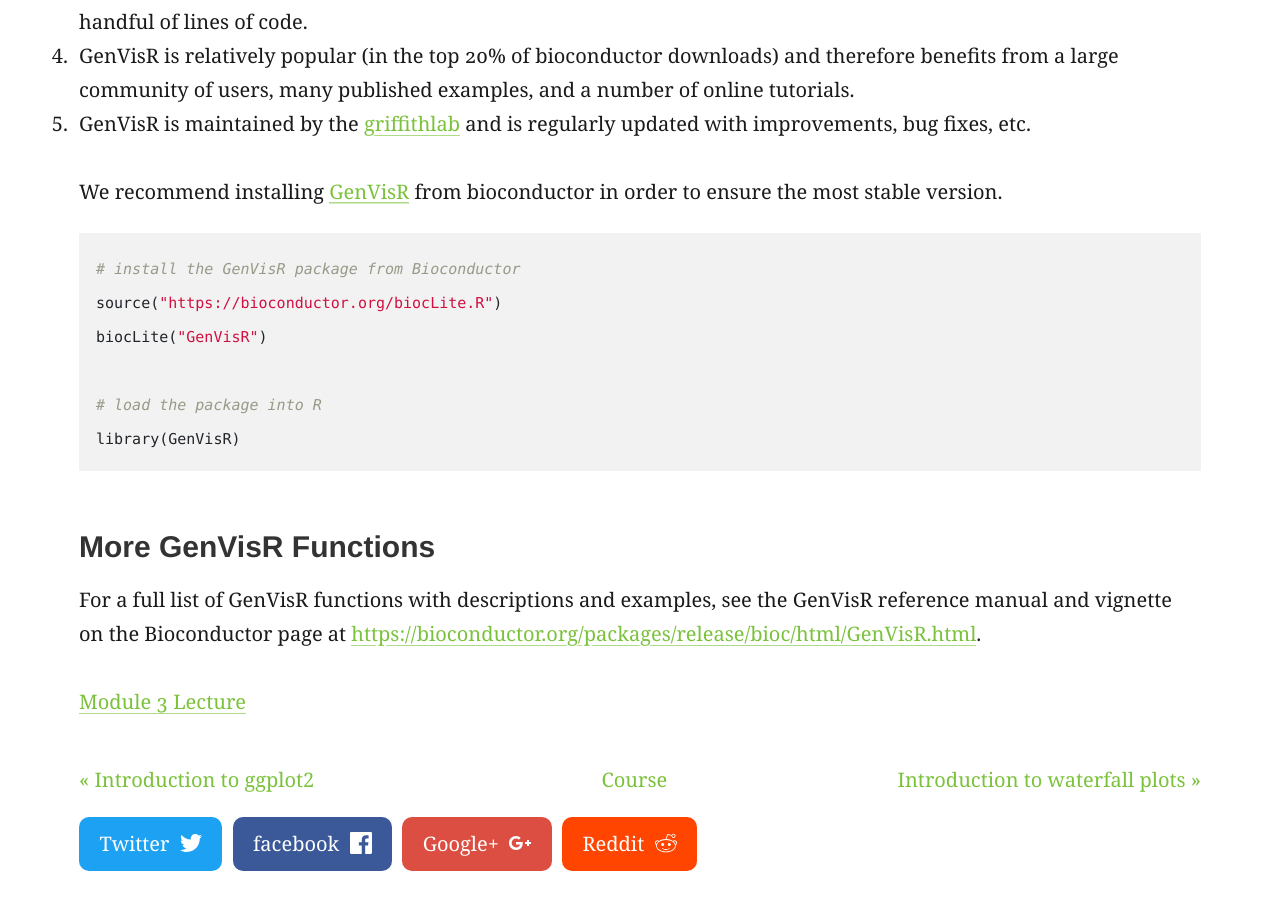
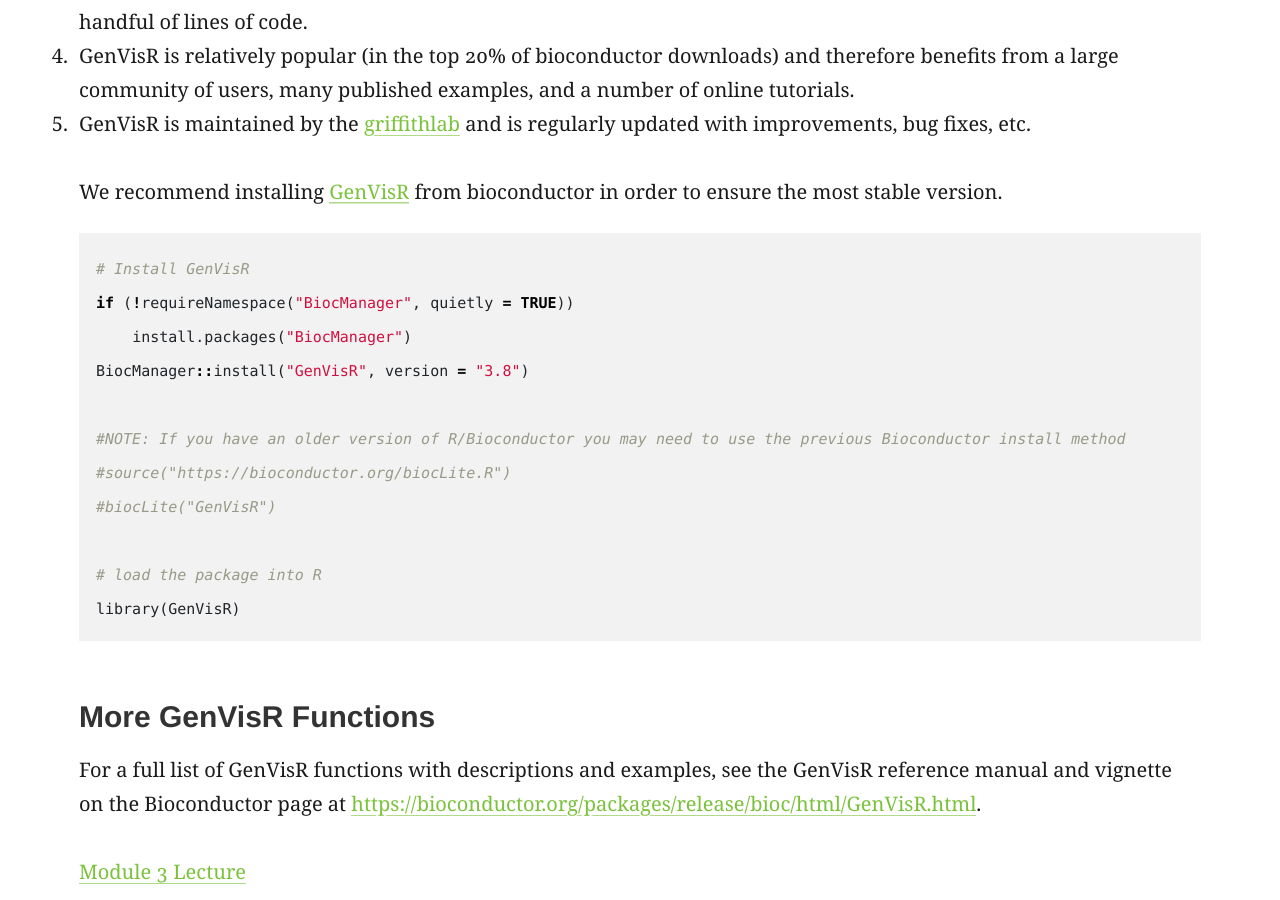
Before and after one commit to griffithlab/genviz.org, a Jekyll site: the page built from _posts/0003-01-01-Introduction_to_GenVisR.md, in a window 1280 px wide and 900 px high, scrolled down 973 px. Built offline with Jekyll 4.4.1, drawn with Linux system fonts in a browser that asks for light colours.

Commit message:
update install instructions for GenVisR

````diff
--- a/_posts/0003-01-01-Introduction_to_GenVisR.md
+++ b/_posts/0003-01-01-Introduction_to_GenVisR.md
@@ -18,9 +18,14 @@ The advent of next generation sequencing (NGS) has allowed for the production of
 We recommend installing [GenVisR](https://bioconductor.org/packages/release/bioc/html/GenVisR.html) from bioconductor in order to ensure the most stable version.
 
 ```R
-# install the GenVisR package from Bioconductor
-source("https://bioconductor.org/biocLite.R")
-biocLite("GenVisR")
+# Install GenVisR
+if (!requireNamespace("BiocManager", quietly = TRUE))
+    install.packages("BiocManager")
+BiocManager::install("GenVisR", version = "3.8")
+
+#NOTE: If you have an older version of R/Bioconductor you may need to use the previous Bioconductor install method
+#source("https://bioconductor.org/biocLite.R")
+#biocLite("GenVisR")
 
 # load the package into R
 library(GenVisR)
````
Also changed, not shown: _posts/0003-02-01-waterfall_GenVisR.md (+2 -0 lines).
